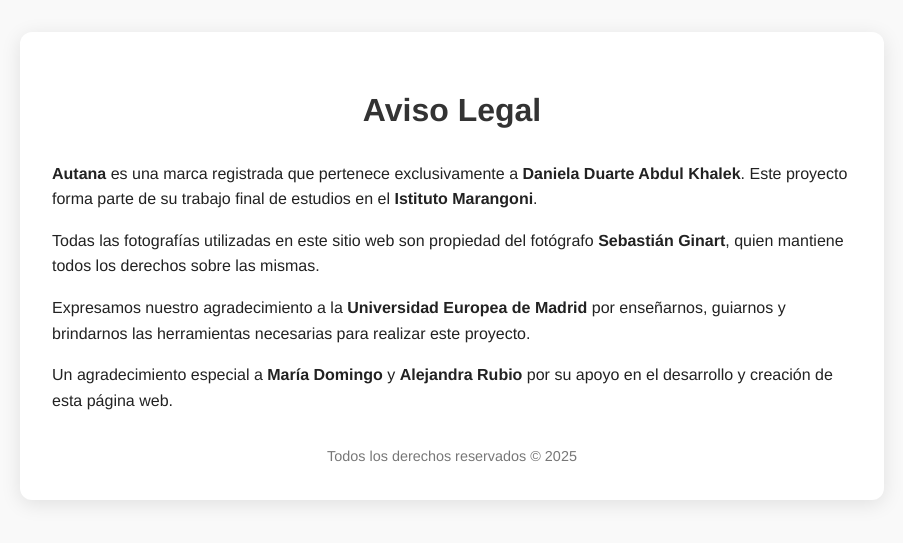
After one commit to maariadomiingo/TFC-Alejandra-Maria, a PHP site: page /TFC/home/legal.html in a window 1280 px wide. The commit adds this page. Shown: the top 543 px of the page, without its empty margins (188-1091 px from the left). Run offline with PHP 8.4, Linux system fonts and the light colour scheme.

Commit message:
autana terminado

```diff
--- a/AutanaWeb/collection/collection.php
+++ b/AutanaWeb/collection/collection.php
@@ -179,7 +179,7 @@ $productos = $stmt->fetchAll(PDO::FETCH_ASSOC);
 
       <!-- Derechos de autor -->
       <div class="mt-8 text-center text-gray-500 text-sm">
-        <p>© Autana. Todos los derechos reservados.</p>
+        <a href="../home/legal.html"><p >© Autana. Todos los derechos reservados.</p></a>
       </div>
     </div>
   </footer>
--- a/AutanaWeb/home/aboutUs.css
+++ b/AutanaWeb/home/aboutUs.css
@@ -17,7 +17,7 @@
         }
 
         .hero-section {
-            background: linear-gradient(rgba(0, 0, 0, 0.3), rgba(0, 0, 0, 0.3)), url('https://images.unsplash.com/photo-1523381294911-8d3cead13475?ixlib=rb-1.2.1&auto=format&fit=crop&w=1350&q=80');
+            background: linear-gradient(rgba(0, 0, 0, 0.3), rgba(0, 0, 0, 0.3)), url('../img/descarga\ \(7\).jpeg');
             background-size: cover;
             background-position: center;
             height: 60vh;
--- a/AutanaWeb/home/aboutUs.html
+++ b/AutanaWeb/home/aboutUs.html
@@ -46,9 +46,7 @@
 <!-- Replace the existing hero-section with this code -->
 <section class="hero-section relative flex items-center justify-center text-center text-white h-[60vh] overflow-hidden">
     <!-- Video Background -->
-    <video autoplay muted loop playsinline class="absolute z-0 w-full h-full object-cover">
-        <source src="../img/behindTheThreads.mp4" type="video/mp4">
-    </video>
+<!-- <img src="../img/descarga (7).jpeg" alt=""> -->
 
     <!-- Gradient Overlay -->
     <div class="absolute inset-0 bg-gradient-to-r from-black/30 to-black/20 z-10"></div>
@@ -200,7 +198,7 @@
             </div>
 
             <div class="mt-8 text-center text-gray-500 text-sm">
-                <p>© Autana. All rights reserved.</p>
+                <a href="./legal.html"><p >© Autana. Todos los derechos reservados.</p></a>
             </div>
         </div>
     </footer>
--- /dev/null
+++ b/AutanaWeb/home/legal.html
@@ -0,0 +1,60 @@
+<!DOCTYPE html>
+<html lang="es">
+<head>
+  <meta charset="UTF-8">
+  <meta name="viewport" content="width=device-width, initial-scale=1.0">
+  <title>Aviso Legal - Autana</title>
+  <style>
+    body {
+      font-family: 'Helvetica Neue', sans-serif;
+      background-color: #f9f9f9;
+      color: #222;
+      margin: 0;
+      padding: 2rem;
+      line-height: 1.6;
+    }
+
+    .container {
+      max-width: 800px;
+      margin: auto;
+      background-color: white;
+      padding: 2rem;
+      box-shadow: 0 4px 20px rgba(0, 0, 0, 0.1);
+      border-radius: 12px;
+    }
+
+    h1 {
+      text-align: center;
+      color: #333;
+      margin-bottom: 1.5rem;
+    }
+
+    p {
+      margin-bottom: 1rem;
+    }
+
+    .footer {
+      text-align: center;
+      margin-top: 2rem;
+      font-size: 0.9rem;
+      color: #777;
+    }
+  </style>
+</head>
+<body>
+  <div class="container">
+    <h1>Aviso Legal</h1>
+    <p><strong>Autana</strong> es una marca registrada que pertenece exclusivamente a <strong>Daniela Duarte Abdul Khalek</strong>. Este proyecto forma parte de su trabajo final de estudios en el <strong>Istituto Marangoni</strong>.</p>
+
+    <p>Todas las fotografías utilizadas en este sitio web son propiedad del fotógrafo <strong>Sebastián Ginart</strong>, quien mantiene todos los derechos sobre las mismas.</p>
+
+    <p>Expresamos nuestro agradecimiento a la <strong>Universidad Europea de Madrid</strong> por enseñarnos, guiarnos y brindarnos las herramientas necesarias para realizar este proyecto.</p>
+
+    <p>Un agradecimiento especial a <strong>María Domingo</strong> y <strong>Alejandra Rubio</strong> por su apoyo en el desarrollo y creación de esta página web.</p>
+
+    <div class="footer">
+      Todos los derechos reservados © 2025
+    </div>
+  </div>
+</body>
+</html>
--- a/AutanaWeb/homeUser/compras.php
+++ b/AutanaWeb/homeUser/compras.php
@@ -190,7 +190,7 @@ $preorders = $stmt->fetchAll(PDO::FETCH_ASSOC);
 
       <!-- Derechos de autor -->
       <div class="mt-8 text-center text-gray-500 text-sm">
-        <p>© Autana. Todos los derechos reservados.</p>
+        <a href="../home/legal.html"><p >© Autana. Todos los derechos reservados.</p></a>
       </div>
     </div>
   </footer>
--- a/AutanaWeb/homeUser/editar-perfil.php
+++ b/AutanaWeb/homeUser/editar-perfil.php
@@ -301,7 +301,7 @@ $direccion_pais = $profile['direccion_pais'] ?? '';
 
     <!-- Derechos de autor -->
     <div class="mt-8 text-center text-gray-500 text-sm">
-      <p>© Autana. Todos los derechos reservados.</p>
+        <a href="../home/legal.html"><p >© Autana. Todos los derechos reservados.</p></a>
     </div>
   </div>
 </footer>
--- a/AutanaWeb/homeUser/favoritos.php
+++ b/AutanaWeb/homeUser/favoritos.php
@@ -173,7 +173,7 @@ try {
 
     <!-- Derechos de autor -->
     <div class="mt-8 text-center text-gray-500 text-sm">
-      <p>© Autana. Todos los derechos reservados.</p>
+        <a href="../home/legal.html"><p >© Autana. Todos los derechos reservados.</p></a>
     </div>
   </div>
 </footer>
--- a/AutanaWeb/homeUser/home.php
+++ b/AutanaWeb/homeUser/home.php
@@ -231,7 +231,7 @@ $username = $isLoggedIn ? $_SESSION['user_name'] : '';
 
     <!-- Derechos de autor -->
     <div class="mt-8 text-center text-gray-500 text-sm">
-      <p>© Autana. Todos los derechos reservados.</p>
+        <a href="../home/legal.html"><p >© Autana. Todos los derechos reservados.</p></a>
     </div>
   </div>
 </footer>
--- a/AutanaWeb/ourMission/ourMission.html
+++ b/AutanaWeb/ourMission/ourMission.html
@@ -253,7 +253,7 @@
 
         <!-- Derechos de autor -->
         <div class="mt-8 text-center text-gray-500 text-sm">
-          <p>© Autana. Todos los derechos reservados.</p>
+        <a href="../home/legal.html"><p >© Autana. Todos los derechos reservados.</p></a>
         </div>
       </div>
     </footer>
```
Also changed, not shown: AutanaWeb/home/home.html (+17 -4 lines), AutanaWeb/login/debug_token.txt (+2 -2 lines), AutanaWeb/server/init_db.php (+12 -25 lines), AutanaWeb/vistaProducto/producto.js (+2 -9 lines), AutanaWeb/img/descarga (7).jpeg (added), AutanaWeb/img/vestido.jpg (added), AutanaWeb/vistaProducto/producto.css (line endings or trailing spaces).
